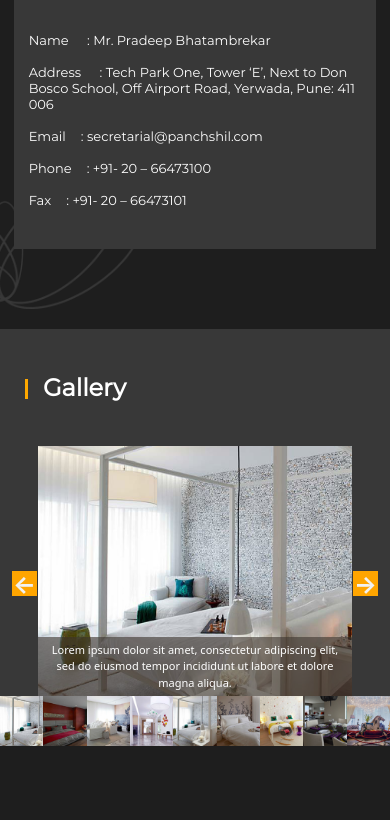
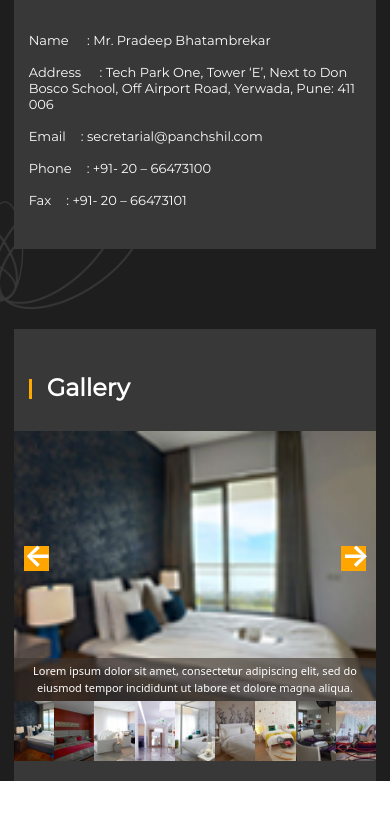
Before and after one commit to itzJunaedRayhan/Eon-Hadapsar, a plain HTML site: page index.html in a window 390 px wide. Shown: the part 5394-6214 px from the top of the page. After the commit the page ends 6175 px from the top, so only its background shows below. Drawn offline with Linux system fonts and the light colour scheme.

Commit message:
Gallery Section Done

```diff
--- a/css/style.css
+++ b/css/style.css
@@ -777,14 +777,13 @@ main {
 
 
 /*********************************          GALLERY WRAPPER       *************************/
-.gallery-section{
-    padding-bottom: 100px;
-}
+
 .gallery-wrapper{
     background-color: #383838;
     color: #fff;
     max-width: 1100px;
     margin: 20px auto 0px auto;
+    padding-bottom: 20px;
 }
 
 .gallery-wrapper h2{
@@ -809,33 +808,26 @@ main {
     margin-right: 15px;
 }
 
-.gallery-content {
-    max-width: 1100px;
-    margin: 0 auto;
-    padding: 30px 60px 0px 60px;
-    background-color: #383838;
-    position: relative;
-}
+
+
+
 
 .image-gallery {
     margin: auto;
-    width: 100%;
+    padding: 30px 60px 0px 60px;
+    max-width: 100%;
     position: relative;
   }
-
   .image-container {
     width: 100%;
-    height: 550px;
+    height: 400px;
     position: relative;
+    background: #fff;
   }
-
   .thumbnails {
     width: 100%;
     display: flex;
-    padding: 0px;
-    margin: 0px;
   }
-
   .thumbnails label {
     display: inline-block;
     width: 150px;
@@ -845,56 +837,60 @@ main {
     flex: 1 1 150px;
     cursor: pointer;
   }
-
   .image-1, .image-2, .image-3, .image-4, .image-5, .image-6, .image-7, .image-8, .image-9 {
     background-size: cover;
     width: 100%;
     height: 100%;
     position: absolute;
     opacity: 0;
-    transition: all 1.2s ease-out;
   }
-
-.image-1, .thumbnails label[for="image1"] {
-    background-image: url('../images/Gallery/Gallery.png');
+  .image-1,
+  .thumbnails label[for="image1"] {
+    background-image: url('../images/Gallery/Gallery-1.png');
   }
-
-.image-2, .thumbnails label[for="image2"] {
+  .image-2,
+  .thumbnails label[for="image2"] {
     background-image: url('../images/Gallery/Gallery-2.png');
   }
-
-.image-3, .thumbnails label[for="image3"] {
-    background-image: url('../images/Gallery/Gallery-3.png')
+  .image-3,
+  .thumbnails label[for="image3"] {
+    background-image: url('../images/Gallery/Gallery-3.png');
   }
-
-.image-4, .thumbnails label[for="image4"] {
+  .image-4,
+  .thumbnails label[for="image4"] {
     background-image: url('../images/Gallery/Gallery-4.png');
   }
-
-.image-5, .thumbnails label[for="image5"] {
+  .image-5,
+  .thumbnails label[for="image5"] {
     background-image: url('../images/Gallery/Gallery-5.png');
   }
-
-.image-6, .thumbnails label[for="image6"] {
+  .image-6,
+  .thumbnails label[for="image6"] {
     background-image: url('../images/Gallery/Gallery-6.png');
   }
-
-.image-7, .thumbnails label[for="image7"] {
+  .image-7,
+  .thumbnails label[for="image7"] {
     background-image: url('../images/Gallery/Gallery-7.png');
   }
-
-.image-8, .thumbnails label[for="image8"] {
+  .image-8,
+  .thumbnails label[for="image8"] {
     background-image: url('../images/Gallery/Gallery-8.png');
   }
-
-.image-9, .thumbnails label[for="image9"] {
+  .image-9,
+  .thumbnails label[for="image9"] {
     background-image: url('../images/Gallery/Gallery-9.png');
   }
-
-#image1:checked+.image-1, #image2:checked+.image-2, #image3:checked+.image-3, #image4:checked+.image-4, #image5:checked+.image-5, #image6:checked+.image-6, #image7:checked+.image-7, #image8:checked+.image-8, #image9:checked+.image-9 {
+  #image1:checked + .image-1,
+  #image2:checked + .image-2,
+  #image3:checked + .image-3,
+  #image4:checked + .image-4,
+  #image5:checked + .image-5,
+  #image6:checked + .image-6,
+  #image7:checked + .image-7,
+  #image8:checked + .image-8,
+  #image9:checked + .image-9 {
     opacity: 1;
   }
-
   .image-gallery input[type="radio"] {
     position: absolute;
     top: 370px;
@@ -902,112 +898,96 @@ main {
     -webkit-appearance: none;
     -moz-appearance: none;
     appearance: none;
-    display: none;
+    display: inline-block;
     background-color: #00000033;
     height: 16px;
     width: 16px;
     border: 3px solid #f1f1f1;
     border-radius: 16px;
     cursor: pointer;
+    visibility: hidden;
     outline: none;
     box-shadow: 0px 1px 4px #00000088;
   }
-
   .image-gallery input[type="radio"]:hover {
     background-color: #f7f7f780;
   }
-
   .image-gallery input[type="radio"]:checked {
     background-color: #f1f1f1;
   }
-
   .image-gallery input[type="radio"]:nth-of-type(1) {
     left: 50%;
     margin-left: -36px;
   }
-
   .image-gallery input[type="radio"]:nth-of-type(2) {
     left: 50%;
     margin-left: -12px;
   }
-
   .image-gallery input[type="radio"]:nth-of-type(3) {
     left: 50%;
     margin-left: 12px;
   }
-
   .image-gallery input[type="radio"]:nth-of-type(4) {
     left: 50%;
-    margin-left: 36px;
+    margin-left: 12px;
   }
-
   .image-gallery input[type="radio"]:nth-of-type(5) {
     left: 50%;
-    margin-left: 36px;
+    margin-left: 12px;
   }
-
   .image-gallery input[type="radio"]:nth-of-type(6) {
     left: 50%;
-    margin-left: 36px;
+    margin-left: 12px;
   }
-
   .image-gallery input[type="radio"]:nth-of-type(7) {
     left: 50%;
-    margin-left: 36px;
+    margin-left: 12px;
   }
-
   .image-gallery input[type="radio"]:nth-of-type(8) {
     left: 50%;
-    margin-left: 36px;
+    margin-left: 12px;
   }
-
   .image-gallery input[type="radio"]:nth-of-type(9) {
     left: 50%;
     margin-left: 36px;
   }
 
-.image-gallery label.prev, .image-gallery label.next {
+  .image-gallery label.prev,
+  .image-gallery label.next {
     position: absolute;
     top: 50%;
-    z-index: 0;
-    background-color: #ffa500;
-    color: #f1f1f1;
-    font-size: 24px;
+    z-index: 100;
+    color: #fff;
+    background-color: #fea500;
+    font-size:30px;
     font-weight: 700;
+    line-height:32px;
+    text-align:center;
     height: 40px;
     width: 40px;
+    margin-top: -20px;
     cursor: pointer;
-    opacity: 1;
-    transition: opacity 0.5s linear;
-    display: flex;
-    align-items: center;
-    justify-content: center;
-}
-
-.image-gallery:hover label.prev, .image-gallery:hover label.next {
-    opacity: 1;
   }
 
   .image-gallery label.prev:before {
-    content: '\2190'
+    content: '\2190';
+  }
+  .image-gallery label.next:before{
+    content: '\2192';
+  }
+  .image-gallery label.prev{
+    left: 10px;
+  }
+  .image-gallery label.next{
+    right: 10px;
   }
 
-.image-gallery label.next:before {
-    content: '\2192'
-}
 
-.image-gallery label.prev {
-    left: -5%;
-}
 
-.image-gallery label.next {
-    right: -5%;
-}
 
-.image-gallery label.prev:hover, .image-gallery label.next:hover {
-    margin-top: -22px;
-    text-shadow: 0px 3px 4px #00000088;
-}
+
+
+
 
 .image-1 figcaption, .image-2 figcaption, .image-3 figcaption, .image-4 figcaption, .image-5 figcaption, .image-6 figcaption, .image-7 figcaption, .image-8 figcaption, .image-9 figcaption {
     width: 100%;
@@ -1019,14 +999,12 @@ main {
     font-size: 15px;
     color: #fff;
 }
-
-
 /*********************************          Responsive Design       *************************/
 @media (max-width: 1230px) {
     .content {
         padding: 0 60px;
     }
-    .accordion, .debenture-wrapper, .redressal-wrapper{
+    .accordion, .debenture-wrapper, .redressal-wrapper, .gallery-wrapper{
         width: 90%;
     }
 }
@@ -1145,15 +1123,7 @@ main {
     .slider-wrapper{
         min-width: 100%;
     }
-    .image-container {
-        height: 440px;
-    }
-    .image-gallery label.prev {
-        left: -8%;
-    }
-    .image-gallery label.next {
-        right: -8%;
-    }
+
 }
 
 @media (min-width: 600px) and (max-width: 800px) {
@@ -1166,6 +1136,13 @@ main {
     }
     .slider-wrapper {
         height: 550px;
+    }
+    .image-container{
+        height: 450px;
+    }
+    .image-gallery{
+        padding-left: 50px;
+        padding-right: 50px;
     }
 }
 
@@ -1207,11 +1184,14 @@ main {
     .yoopune {
         display: none;
     }
-    .management-wrapper, .project-wrapper, .developer-wrapper, .investors-wrapper, .debenture-wrapper, .redressal-wrapper{
-        padding: 0px 25px 60px 25px;
+    .management-wrapper, .project-wrapper, .developer-wrapper, .investors-wrapper, .debenture-wrapper, .redressal-wrapper, .image-gallery {
+        padding: 0px 25px 0px 25px;
     }
-    .redressal-wrapper, .gallery-wrapper h2 {
+    .redressal-wrapper {
         padding: 45px 25px 35px 25px;
+    }
+    .gallery-wrapper h2 {
+        padding: 45px 25px 20px 25px;
     }
     .slider-wrapper {
         height: 500px;
@@ -1234,17 +1214,12 @@ main {
     .debenture-wrapper .debenture-text p{
         font-size: 13px;
     }
-    .gallery-content{
-        padding: 0px 25px 0px 25px !important;
-        margin: 0 12px;
+    .image-container {
+        height: 350px;
+        overflow: hidden;
     }
     .thumbnails label{
-        height: 70px !important;
-    }
-    .image-gallery label.prev, .image-gallery label.next {
-        height: 30px;
-        width: 30px;
-        margin: 0 10px;
+        height: 70px;
     }
 }
 
@@ -1273,7 +1248,7 @@ main {
     .investors-wrapper .investors-heading p {
         text-align: justify;
     }
-    .accordion, .debenture-wrapper, .redressal-wrapper {
+    .accordion, .debenture-wrapper, .redressal-wrapper, .gallery-wrapper {
         width: 93%;
     }
     .accordion-item-header{
@@ -1283,46 +1258,32 @@ main {
     .accordion-item-header.active::after{
         right: 10px;
     }
+    .gallery-wrapper h2 {
+        padding: 45px 15px 20px 15px;
+    }
     .image-container {
-        width: 94%;
-        margin-left: 3%;
-        height: 265px;
+        height: 300px;
     }
-    .image-gallery label.prev, .image-gallery label.next{
+    .image-gallery{
+        padding-left: 0px;
+        padding-right: 0px;
+    }
+    .image-gallery label.prev, .image-gallery label.next {
+        height: 25px;
         width: 25px;
-        height: 25px;
-    }
-    .image-gallery label.prev {
-        left: -14%;
-    }
-    .image-gallery label.next {
-        right: -14%;
+        line-height: 18px;
     }
     .image-1 figcaption, .image-2 figcaption, .image-3 figcaption, .image-4 figcaption, .image-5 figcaption, .image-6 figcaption, .image-7 figcaption, .image-8 figcaption, .image-9 figcaption {
         font-size: 11px;
         padding: 5px 10px;
     }
     .thumbnails label{
-        height: 50px !important;
+        height: 60px;
     }
 }
 @media (max-width: 390px) {
     .image-container {
-        width: 92%;
-        margin-left: 4%;
-        height: 250px;
-    }
-    .gallery-content {
-        padding: 0px 12px 0px 12px !important;
-        margin: 0 12px;
-    }
-    .image-gallery label.prev {
-        left: -12%;
-        margin-left: 12px;
-    }
-    .image-gallery label.next {
-        right: -12%;
-        margin-right: 12px;
+        height: 270px;
     }
 }
 @media (max-width: 350px) {
@@ -1335,12 +1296,32 @@ main {
     .north p {
         text-align: justify;
     }
+
+}
+
+
+
+@media (min-width: 610px){
+    .image-gallery label.prev,
+    .image-gallery label.next {
+        position: absolute;
+        top: 50%;
+        z-index: 120;
+        color: #fff;
+        background-color: #fea500;
+        font-size: 30px;
+        font-weight: 700;
+        line-height: 32px;
+        text-align: center;
+        height: 40px;
+        width: 40px;
+        margin-top: -20px;
+        cursor: pointer;
+    }
     .image-gallery label.prev {
-        left: -16%;
-        margin-left: 12px;
+        left: -45px;
     }
     .image-gallery label.next {
-        right: -16%;
-        margin-right: 12px;
+        right: -45px;
     }
 }
--- a/index.html
+++ b/index.html
@@ -222,7 +222,11 @@
                 <div class="investors-heading">
                     <h2>Investors</h2>
                     <p>
-                        Lorem ipsum dolor sit amet, consectetur adipiscing elit, sed do eiusmod tempor incididunt ut labore et dolore magna aliqua. Ut enim ad minim veniam, quis nostrud exercitation ullamco laboris nisi ut aliquip ex ea commodo consequat. Duis aute irure dolor in reprehenderit in voluptate velit esse cillum dolore eu fugiat nulla pariatur. Excepteur sint occaecat cupidatat non proident, sunt in culpa qui officia deserunt mollit anim id est laborum.
+                        Lorem ipsum dolor sit amet, consectetur adipiscing elit, sed do eiusmod tempor incididunt ut
+                        labore et dolore magna aliqua. Ut enim ad minim veniam, quis nostrud exercitation ullamco
+                        laboris nisi ut aliquip ex ea commodo consequat. Duis aute irure dolor in reprehenderit in
+                        voluptate velit esse cillum dolore eu fugiat nulla pariatur. Excepteur sint occaecat cupidatat
+                        non proident, sunt in culpa qui officia deserunt mollit anim id est laborum.
                     </p>
                 </div>
             </div>
@@ -333,7 +337,8 @@
                 <div class="debenture-text">
                     <h3>Details of Debenture Trustee</h3>
                     <p><span>Name </span>: IDBI Trusteeship Services Limited</p>
-                    <p><span>Address</span>: Asian Building, Ground Floor, 17, R. Kamani Marg, Balard Estate,  Mumbai: 400 001</p>
+                    <p><span>Address</span>: Asian Building, Ground Floor, 17, R. Kamani Marg, Balard Estate, Mumbai:
+                        400 001</p>
                     <p><span>Phone</span>: +91- 22 – 40807018</p>
                 </div>
             </div>
@@ -343,7 +348,8 @@
                 <div class="redressal-text">
                     <h3>Investor Grievance Redressal </h3>
                     <p>
-                        The investor grievance redressal cell will monitor the investor’s complaint, under the supervision of the Compliance Officer, and have
+                        The investor grievance redressal cell will monitor the investor’s complaint, under the
+                        supervision of the Compliance Officer, and have
                         the same redressed at the earliest.
                         <br><br>
                         Investors wishing to register a complaint, may approach the company’s Compliance Officer:
@@ -351,7 +357,8 @@
 
                     <div class="address">
                         <p><span>Name </span>: Mr. Pradeep Bhatambrekar</p>
-                        <p><span>Address</span> : Tech Park One, Tower ‘E’, Next to Don Bosco School, Off Airport Road, Yerwada, Pune: 411 006</p>
+                        <p><span>Address</span> : Tech Park One, Tower ‘E’, Next to Don Bosco School, Off Airport Road,
+                            Yerwada, Pune: 411 006</p>
                         <p><span>Email</span>: secretarial@panchshil.com</p>
                         <p><span>Phone</span>: +91- 20 – 66473100</p>
                         <p><span>Fax</span>: +91- 20 – 66473101</p>
@@ -372,72 +379,61 @@
         <section class="gallery-section">
             <div class="gallery-wrapper">
                 <h2>Gallery</h2>
-                <div class="gallery-content">
                 <div class="image-gallery">
                     <div class="image-container">
                         <input type="radio" name="gallery_group" id="image1" checked />
                         <div class="image-1">
                             <label class="prev" for="image9"></label>
                             <label class="next" for="image2"></label>
-                                <figcaption>Lorem ipsum dolor sit amet, consectetur adipiscing elit, sed do eiusmod tempor
-                                    incididunt ut labore et dolore magna aliqua.</figcaption>
+                            <figcaption>Lorem ipsum dolor sit amet, consectetur adipiscing elit, sed do eiusmod tempor incididunt ut labore et dolore magna aliqua.</figcaption>
                         </div>
                         <input type="radio" name="gallery_group" id="image2" />
                         <div class="image-2">
                             <label class="prev" for="image1"></label>
                             <label class="next" for="image3"></label>
-                                <figcaption>Lorem ipsum dolor sit amet, consectetur adipiscing elit, sed do eiusmod tempor
-                                    incididunt ut labore et dolore magna aliqua.</figcaption>
+                            <figcaption>Lorem ipsum dolor sit amet, consectetur adipiscing elit, sed do eiusmod tempor incididunt ut labore et dolore magna aliqua.</figcaption>
                         </div>
                         <input type="radio" name="gallery_group" id="image3" />
                         <div class="image-3">
                             <label class="prev" for="image2"></label>
                             <label class="next" for="image4"></label>
-                                <figcaption>Lorem ipsum dolor sit amet, consectetur adipiscing elit, sed do eiusmod tempor
-                                    incididunt ut labore et dolore magna aliqua.</figcaption>
+                            <figcaption>Lorem ipsum dolor sit amet, consectetur adipiscing elit, sed do eiusmod tempor incididunt ut labore et dolore magna aliqua.</figcaption>
                         </div>
                         <input type="radio" name="gallery_group" id="image4" />
                         <div class="image-4">
                             <label class="prev" for="image3"></label>
                             <label class="next" for="image5"></label>
-                                <figcaption>Lorem ipsum dolor sit amet, consectetur adipiscing elit, sed do eiusmod tempor
-                                    incididunt ut labore et dolore magna aliqua.</figcaption>
+                            <figcaption>Lorem ipsum dolor sit amet, consectetur adipiscing elit, sed do eiusmod tempor incididunt ut labore et dolore magna aliqua.</figcaption>
                         </div>
                         <input type="radio" name="gallery_group" id="image5" />
                         <div class="image-5">
                             <label class="prev" for="image4"></label>
                             <label class="next" for="image6"></label>
-                                <figcaption>Lorem ipsum dolor sit amet, consectetur adipiscing elit, sed do eiusmod tempor
-                                    incididunt ut labore et dolore magna aliqua.</figcaption>
+                            <figcaption>Lorem ipsum dolor sit amet, consectetur adipiscing elit, sed do eiusmod tempor incididunt ut labore et dolore magna aliqua.</figcaption>
                         </div>
                         <input type="radio" name="gallery_group" id="image6" />
                         <div class="image-6">
                             <label class="prev" for="image5"></label>
                             <label class="next" for="image7"></label>
-                                <figcaption>Lorem ipsum dolor sit amet, consectetur adipiscing elit, sed do eiusmod tempor
-                                    incididunt ut labore et dolore magna aliqua.</figcaption>
+                            <figcaption>Lorem ipsum dolor sit amet, consectetur adipiscing elit, sed do eiusmod tempor incididunt ut labore et dolore magna aliqua.</figcaption>
                         </div>
                         <input type="radio" name="gallery_group" id="image7" />
                         <div class="image-7">
                             <label class="prev" for="image6"></label>
                             <label class="next" for="image8"></label>
-                                <figcaption>Lorem ipsum dolor sit amet, consectetur adipiscing elit, sed do eiusmod tempor
-                                    incididunt ut labore et dolore magna aliqua.</figcaption>
+                            <figcaption>Lorem ipsum dolor sit amet, consectetur adipiscing elit, sed do eiusmod tempor incididunt ut labore et dolore magna aliqua.</figcaption>
                         </div>
                         <input type="radio" name="gallery_group" id="image8" />
                         <div class="image-8">
                             <label class="prev" for="image7"></label>
                             <label class="next" for="image9"></label>
-                                <figcaption>Lorem ipsum dolor sit amet, consectetur adipiscing elit, sed do eiusmod tempor
-                                    incididunt ut labore et dolore magna aliqua.</figcaption>
+                            <figcaption>Lorem ipsum dolor sit amet, consectetur adipiscing elit, sed do eiusmod tempor incididunt ut labore et dolore magna aliqua.</figcaption>
                         </div>
                         <input type="radio" name="gallery_group" id="image9" />
                         <div class="image-9">
                             <label class="prev" for="image8"></label>
                             <label class="next" for="image1"></label>
-                                <figcaption>Lorem ipsum dolor sit amet, consectetur adipiscing elit, sed do eiusmod tempor
-                                    incididunt ut labore et dolore magna aliqua.</figcaption>
-                            </div>
+                            <figcaption>Lorem ipsum dolor sit amet, consectetur adipiscing elit, sed do eiusmod tempor incididunt ut labore et dolore magna aliqua.</figcaption>
                         </div>
                     </div>
                 </div>
```
Lines whose indentation alone changed are shown as unchanged.
